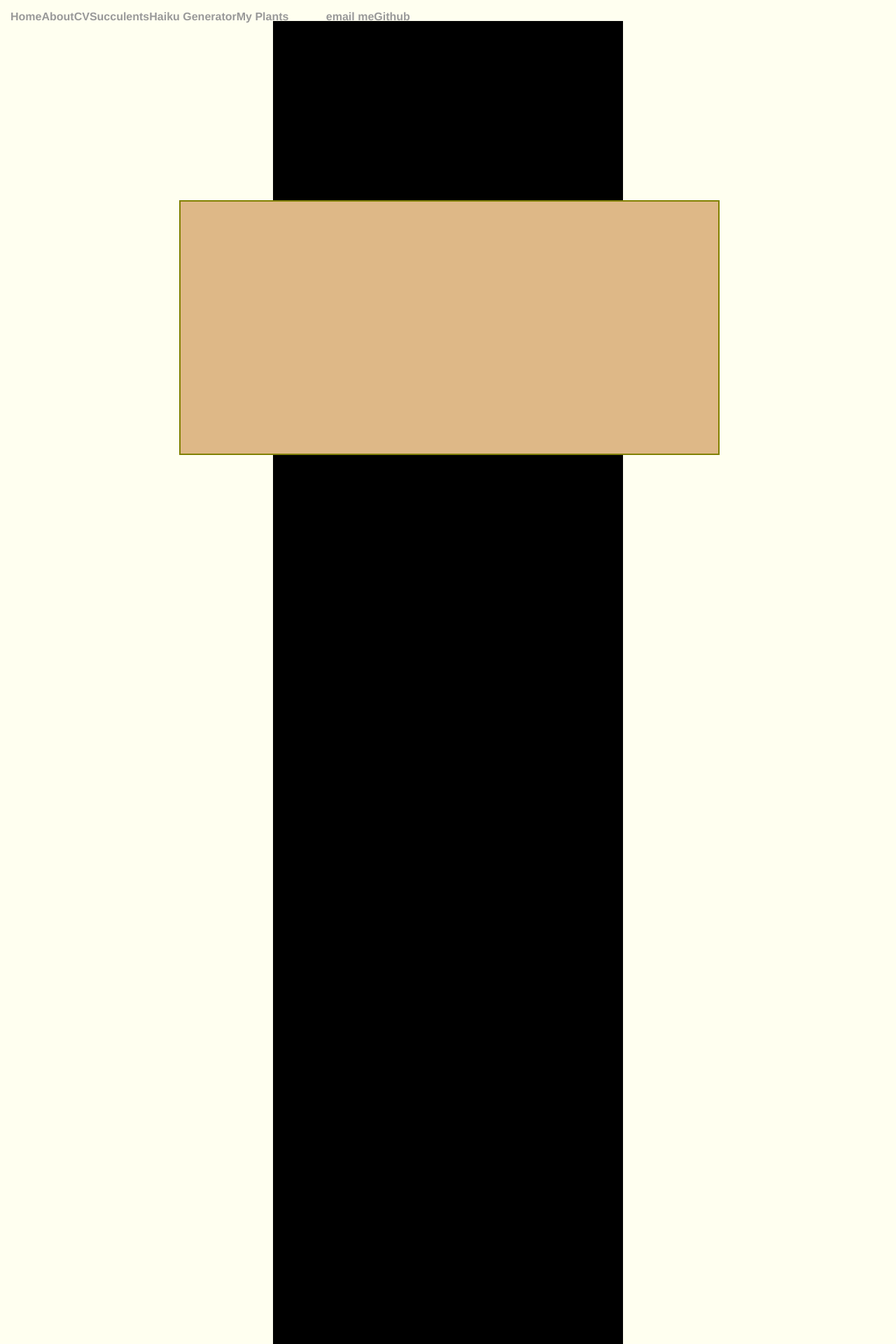
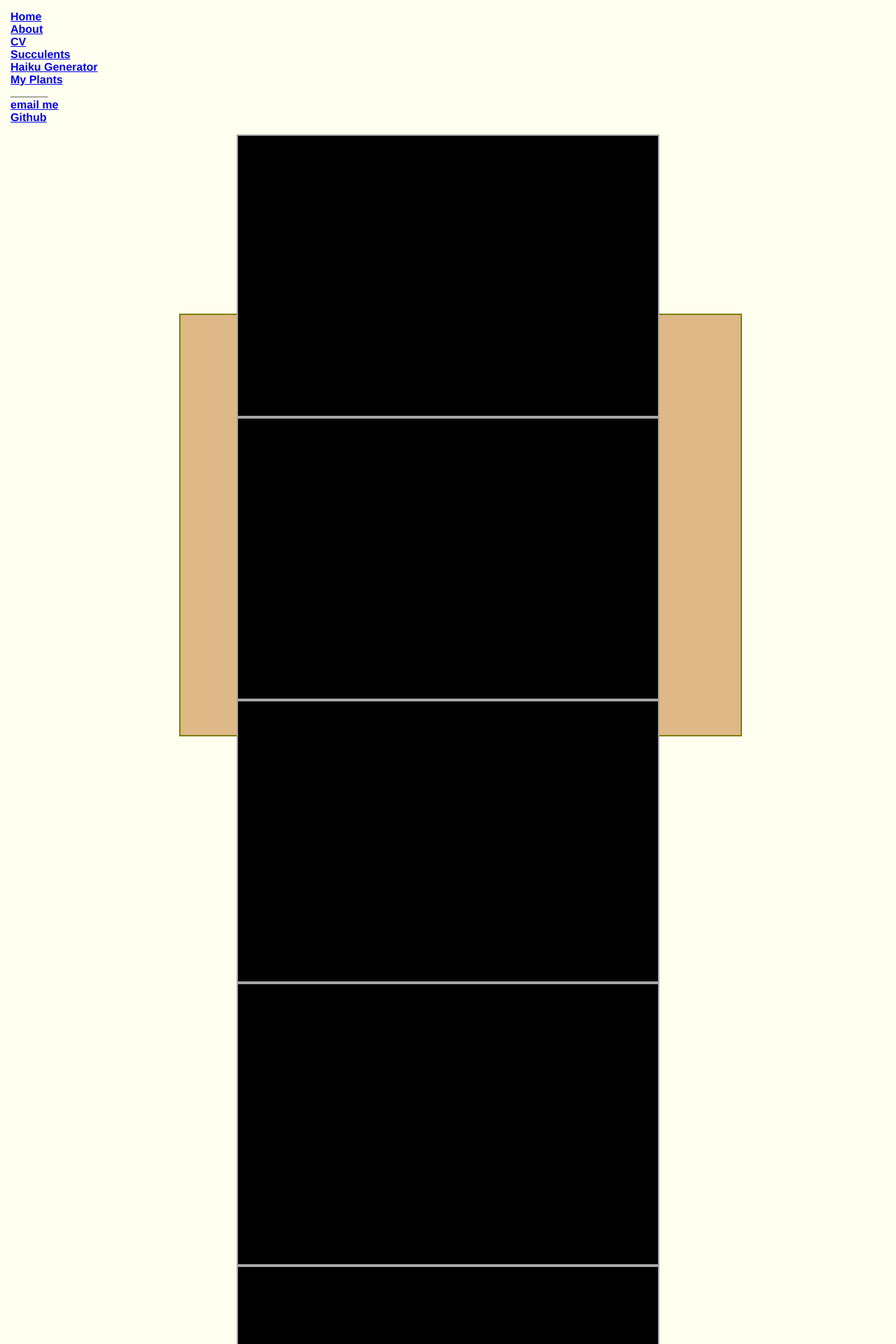
Before and after one commit to SeanEFletcher/SeanEFletcher.github.io, a Jekyll site: the page photoscroll/index.html, which Jekyll copies as it is, in a window 1280 px wide. Shown: the top 1920 px of the page at 70% size. Built offline with Jekyll 4.4.1, drawn with Linux system fonts in a browser that asks for light colours.

Commit message:
Update photoscroll.css

```diff
--- a/css/photoscroll.css
+++ b/css/photoscroll.css
@@ -2,18 +2,11 @@
     margin: 0px;
     padding: 0px
 }
-nav ul, footer ul {
+nav ul {
     font-family:'Helvetica', 'Arial', 'Sans-Serif';
     padding: 15px;
     list-style: none;
     font-weight: bold;
-}
-nav ul li, footer ul li {
-    float: left;
-}
-a {
-    text-decoration: none;
-    color: #999;
 }
 a:hover {
     text-decoration: underline;
@@ -39,15 +32,14 @@ body {
     border: 2px olive solid;
     margin: 20%;
     position: fixed;
-    width: 60%;
-    height:40%;
-    z-index: 3;
+    width: 800px;
+    height:600px;
 }
 .pic {
     margin: auto;
-    width: 500px;
-    height: 280px;
+    width: 600px;
+    height: 400px;
     background-color: black;
+    border: 2px solid darkgray;
     position: relative;
-    z-index: 1;
 }
```
